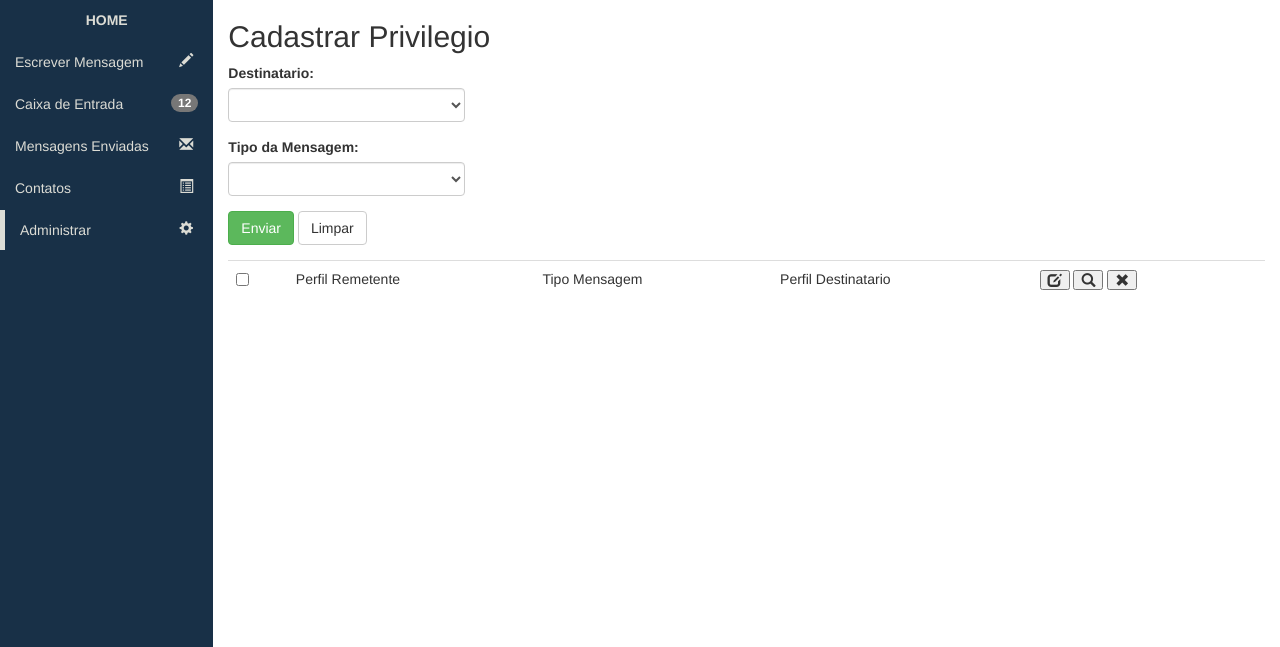
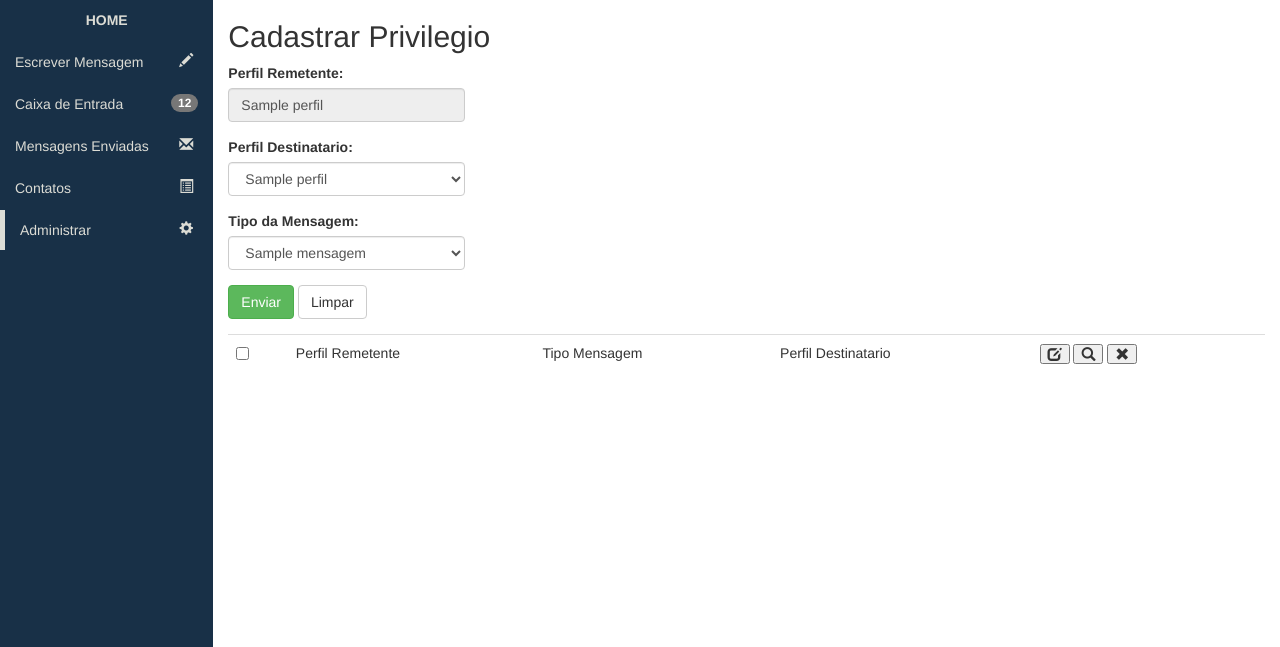
Before and after one commit to antunesbe/ProjetoBD2, a PHP site: page /Perfil/cadastrarPrivilegio.php?id=1 in a window 1280 px wide. Shown: the part 51-698 px from the top of the page. Run offline with PHP 8.4, Linux system fonts and the light colour scheme; tables that the repository leaves empty hold one stand-in row (values such as "Sample post").

Commit message:
Cadastrar Privilegio
Cadastros de Privilegios e Perfil,

```diff
--- a/Perfil/cadastrarPrivilegio.php
+++ b/Perfil/cadastrarPrivilegio.php
@@ -1,3 +1,26 @@
+<?php
+	session_start();
+	include "../includes/conexaoBD.php";
+
+
+		$idRemetente = $_GET['id'];
+
+	/*if($_GET['go']=='alterarSetor'){
+
+		$nome = $_POST['nome'];
+		$desc = $_POST['descricao'];
+		$pChave = $_POST['pessoaChave'];
+
+		$alterar = mysql_query("UPDATE DEPARTAMENTO SET nome_depto='$nome', descricao_depto='$desc', pessoa_chave = (SELECT id_pessoa FROM USUARIO WHERE '$pChave'=email) WHERE '$idSetor' = id_departamento");
+	}*/
+
+	$sql = mysql_query("SELECT * FROM PERFIL WHERE '$idRemetente'=id_perfil");
+	while($linha = mysql_fetch_array($sql)){
+		$nomePerfil = $linha['nome_perfil'];
+	}
+?>
+
+
 <!DOCTYPE html>
 <html lang="pt-br">
 <head>
@@ -59,13 +82,27 @@
 		<!-- CONTEUDO -->
 			<section class="col-md-10 conteudo">
 				<h2>Cadastrar Privilegio</h2>
-				<form class="form form-vertical">
+				<form class="form form-vertical" method = "post" action = "cadastrarPrivilegio.php?go=salvarPrivilegio?id=<?php echo $idRemetente; ?>">
 					<div class="row" style="border:none;">
 						<div class="form-group col-md-3">
-							<label for="destinatario" class="label-control" id="labelDestinatario">Destinatario:</label>
+							<label for="destinatario" class="label-control" id="labelDestinatario">Perfil Remetente:</label>
+							<input type = "text" class = "form-control" disabled value = "<?php echo $nomePerfil; ?>">
+						</div>
+					</div>
+					<div class="row" style="border:none;">
+						<div class="form-group col-md-3">
+							<label for="destinatario" class="label-control" id="labelDestinatario">Perfil Destinatario:</label>
 							<select class="form-control" name="destinatario" id="destinatario">
-								<option></option>
-								<option>Contas a receber</option>
+								<?php
+									$consulta = mysql_query("SELECT * FROM PERFIL ORDER BY id_perfil");
+									$row = mysql_num_rows($consulta);
+									while($linha = mysql_fetch_assoc($consulta)){
+										echo "<option id='" . $linha['id_perfil'] . "'>" . $linha['nome_perfil'] . "</option>";
+									}
+									if ($row<=0){
+										echo "<option>Sem valor</option>";
+									}
+								?>
 							</select>
 						</div>
 					</div>
@@ -73,14 +110,22 @@
 						<div class="form-group col-md-3">
 							<label for="tipoMsg" class="label-control" id="labelTipoMsg">Tipo da Mensagem:</label>
 							<select class="form-control" name="tipoMsg" id="tipoMsg">
-								<option></option>
-								<option>Aviso</option>
+								<?php
+									$consulta = mysql_query("SELECT * FROM TIPO_MENSAGEM ORDER BY id_tipo_mensagem");
+									$row = mysql_num_rows($consulta);
+									while($linha = mysql_fetch_assoc($consulta)){
+										echo "<option id='" . $linha['id_tipo_mensagem'] . "'>" . $linha['nome_tipo_msg'] . "</option>";
+									}
+									if ($row<=0){
+										echo "<option>Sem valor</option>";
+									}
+								?>
 							</select>
 						</div>
 					</div>
 					<div class="row" style="border:none;">
 						<div class="form-group col-md-3">
-							<button class="btn btn-success" id="btnEnviar">Enviar</button>
+							<button type = "submit" class="btn btn-success" id="btnEnviar">Enviar</button>
 							<button class="btn btn-default" id="btnLimpar">Limpar</button>
 						</div>
 					</div>
--- a/Usuario/editarUsuario.php
+++ b/Usuario/editarUsuario.php
@@ -183,7 +183,7 @@
 							<div class="col-md-5">
 							</div>
 							<div class="form-group col-md-3">
-								<button class="btn btn-success" id="btnEnviar">Enviar</button>
+								<button type = "submit" class="btn btn-success" id="btnEnviar">Enviar</button>
 								<button class="btn btn-default" id="btnLimpar">Limpar</button>
 							</div>
 						</div>
```
Also changed, not shown: Perfil/gridPerfil.php (+4 -3 lines).
